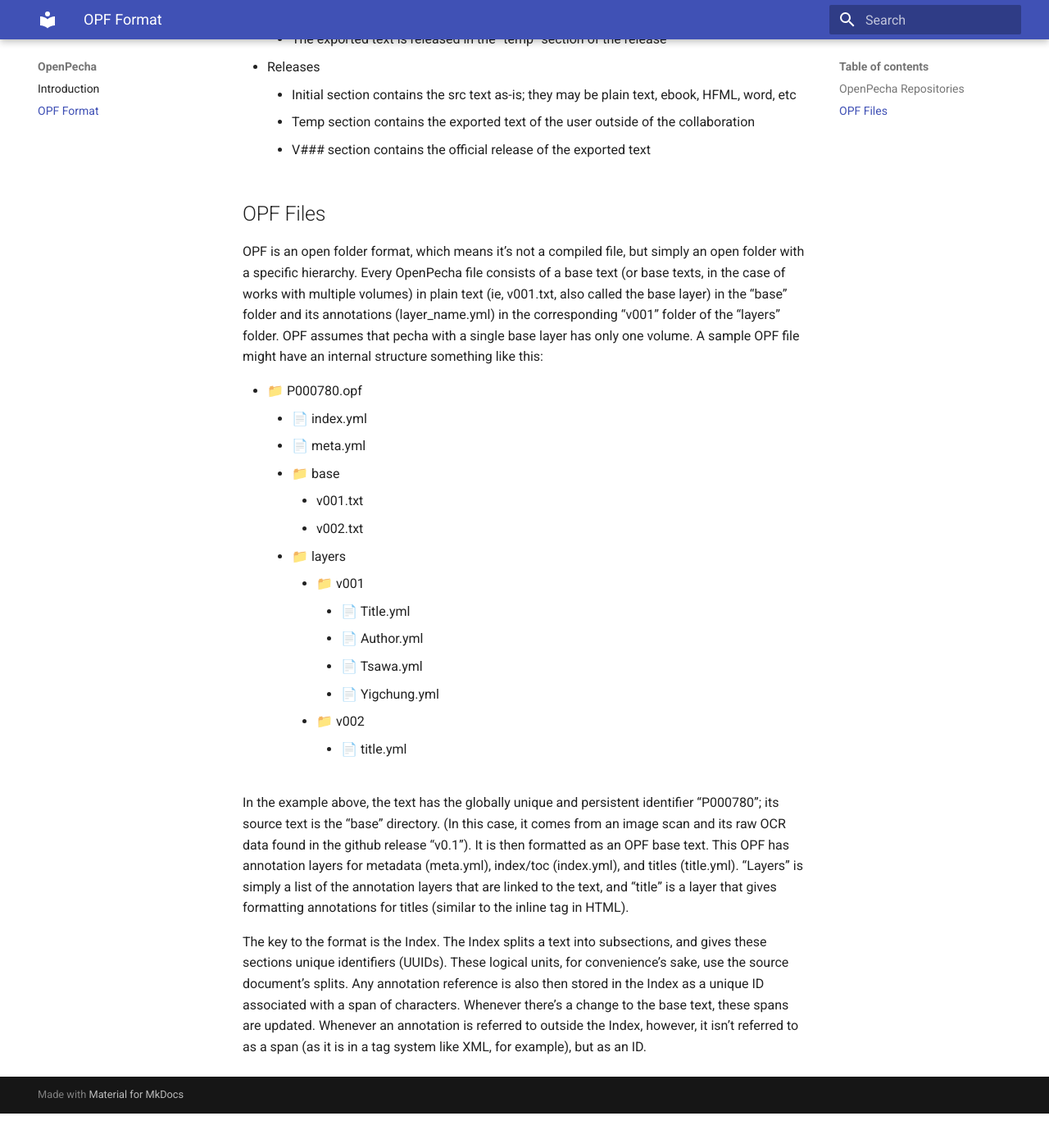
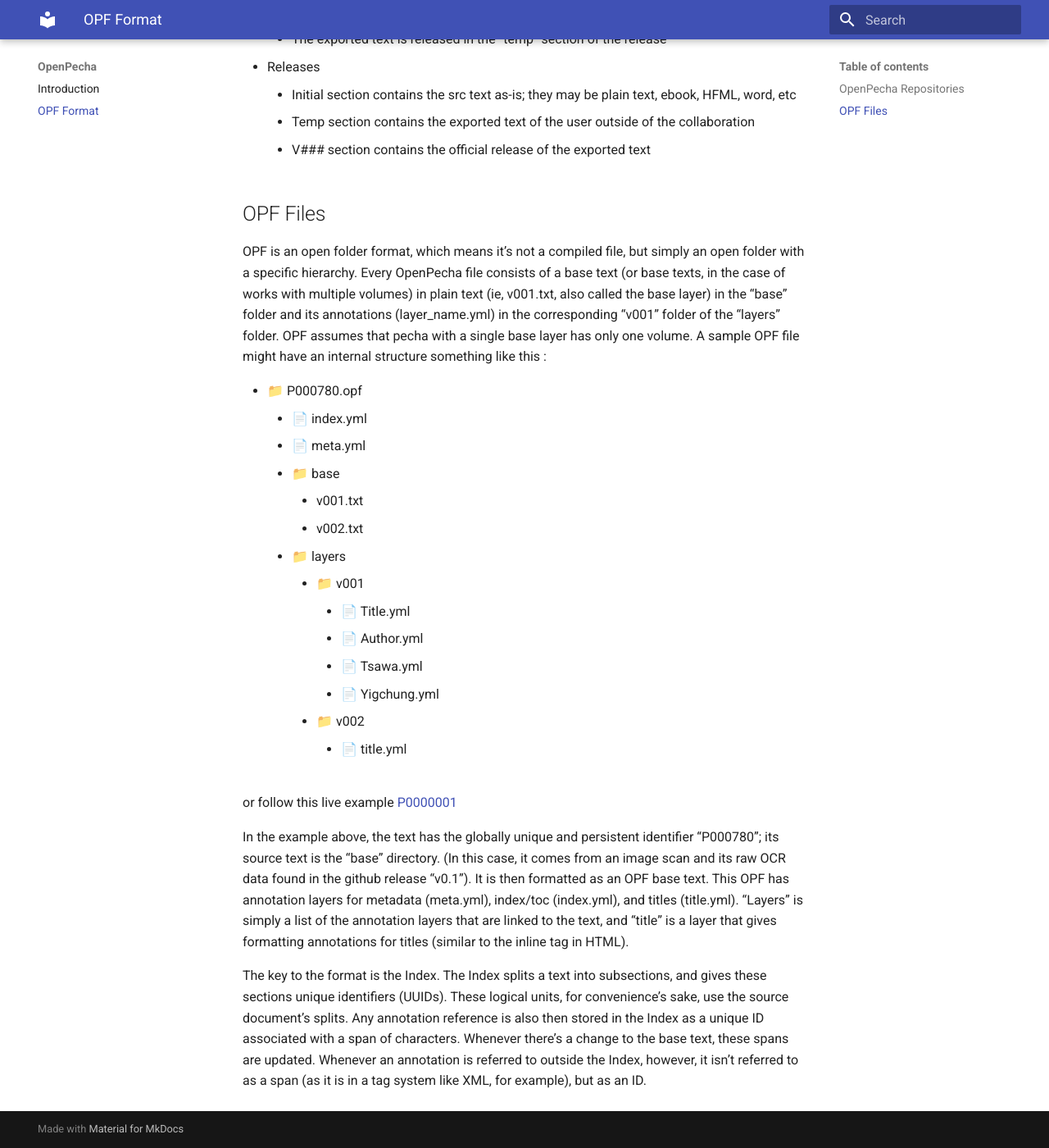
Before and after one commit to OpenPecha/docs, an MkDocs documentation site: the page built from docs/opf-format.md, in a window 1280 px wide and 1400 px high, scrolled down 803 px. Shown: the whole window at 82% size. Built offline with MkDocs 1.6.1 and Material for MkDocs 9.7.7, drawn with Linux system fonts in a browser that asks for light colours; before the commit the page ends 2161 px from its top, so only the background shows below that.

Commit message:
add live example for opf format

```diff
--- a/docs/opf-format.md
+++ b/docs/opf-format.md
@@ -20,7 +20,7 @@
     - V### section contains the official release of the exported text
 
 ## OPF Files
-OPF is an open folder format, which means it’s not a compiled file, but simply an open folder with a specific hierarchy. Every OpenPecha file consists of a base text (or base texts, in the case of works with multiple volumes) in plain text (ie, v001.txt, also called the base layer) in the “base” folder and its annotations (layer_name.yml) in the corresponding “v001” folder of the “layers” folder. OPF assumes that pecha with a single base layer has only one volume. A sample OPF file might have an internal structure something like this:
+OPF is an open folder format, which means it’s not a compiled file, but simply an open folder with a specific hierarchy. Every OpenPecha file consists of a base text (or base texts, in the case of works with multiple volumes) in plain text (ie, v001.txt, also called the base layer) in the “base” folder and its annotations (layer_name.yml) in the corresponding “v001” folder of the “layers” folder. OPF assumes that pecha with a single base layer has only one volume. A sample OPF file might have an internal structure something like this :
 
 -    📁  P000780.opf
     - 📄 index.yml
@@ -37,6 +37,8 @@
         - 📁 v002
             - 📄 title.yml
 
+or follow this live example [P0000001](https://github.com/OpenPecha/P000001/tree/master/P000001.opf)
+
 In the example above, the text has the globally unique and persistent identifier “P000780”; its source text is the “base” directory. (In this case, it comes from an image scan and its raw OCR data found in the github release “v0.1”). It is then formatted as an OPF base text. This OPF has annotation layers for metadata (meta.yml), index/toc (index.yml), and titles (title.yml). “Layers” is simply a list of the annotation layers that are linked to the text, and “title” is a layer that gives formatting annotations for titles (similar to the <title></title> inline tag in HTML).
 
 The key to the format is the Index. The Index splits a text into subsections, and gives these sections unique identifiers (UUIDs). These logical units, for convenience’s sake, use the source document’s splits. Any annotation reference is also then stored in the Index as a unique ID associated with a span of characters. Whenever there’s a change to the base text, these spans are updated. Whenever an annotation is referred to outside the Index, however, it isn’t referred to as a span (as it is in a tag system like XML, for example), but as an ID.
```
